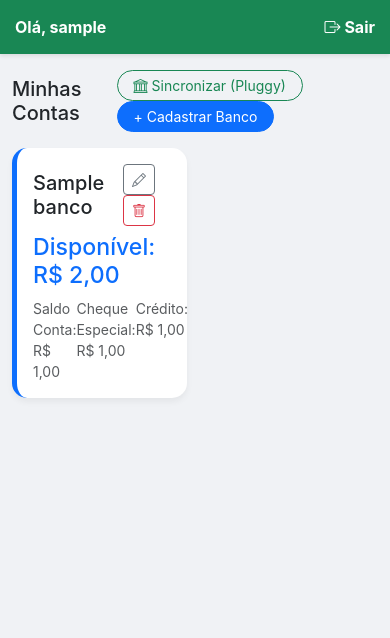
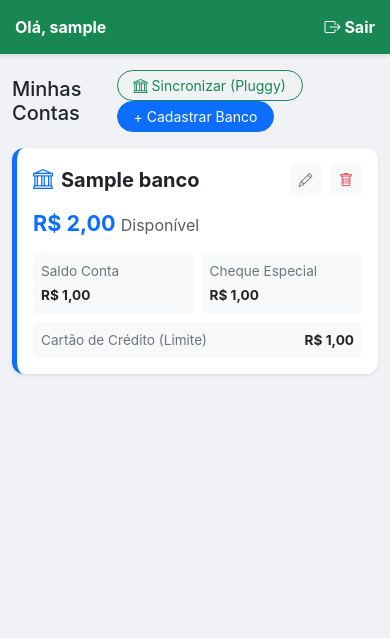
Before and after one commit to teddywhering-sketch/TecWorld, a Django app: page /financeiro/painel/ in a window 390 px wide, after a click on "Bancos". Shown: the top 638 px of the page. Run offline with Django 5.2, Linux system fonts and the light colour scheme; a user stored in the database is signed in; tables that the repository leaves empty hold one stand-in row (values such as "Sample post"); some libraries are stand-ins or nearby versions.

Commit message:
style: fix bank cards layout on mobile

```diff
--- a/templates/teddyfinanca/dashboard.html
+++ b/templates/teddyfinanca/dashboard.html
@@ -334,21 +334,38 @@
 
             <div class="row g-3 mb-4">
                 {% for banco in bancos %}
-                <div class="col-6 col-md-3">
-                    <div class="card summary-card border-primary" style="border-left: 5px solid #0d6efd !important;">
-                        <div class="card-body">
-                            <div class="d-flex justify-content-between align-items-center mb-2">
-                                <h5 class="card-title mb-0">{{ banco.nome }}</h5>
+                <div class="col-12 col-md-6 mb-3">
+                    <div class="card summary-card border-primary shadow-sm h-100" style="border-left: 5px solid #0d6efd !important; border-radius: 12px;">
+                        <div class="card-body p-3">
+                            <div class="d-flex justify-content-between align-items-center mb-3">
+                                <h5 class="card-title mb-0 text-dark fw-bold"><i class="bi bi-bank me-2 text-primary"></i>{{ banco.nome }}</h5>
                                 <div>
-                                    <button class="btn btn-sm btn-outline-secondary me-1" data-bs-toggle="modal" data-bs-target="#modalEditarBanco{{ banco.id }}"><i class="bi bi-pencil"></i></button>
-                                    <a href="{% url 'teddyfinanca:deletar_banco' banco.id %}" class="btn btn-sm btn-outline-danger" onclick="return confirm('Tem certeza que deseja deletar o banco {{ banco.nome }}?')"><i class="bi bi-trash"></i></a>
+                                    <button class="btn btn-sm btn-light me-1 text-secondary" data-bs-toggle="modal" data-bs-target="#modalEditarBanco{{ banco.id }}"><i class="bi bi-pencil"></i></button>
+                                    <a href="{% url 'teddyfinanca:deletar_banco' banco.id %}" class="btn btn-sm btn-light text-danger" onclick="return confirm('Tem certeza que deseja deletar o banco {{ banco.nome }}?')"><i class="bi bi-trash"></i></a>
                                 </div>
                             </div>
-                            <h3 class="text-primary mb-2">Disponível: R$ {{ banco.disponivel|floatformat:"2g" }}</h3>
-                            <div class="d-flex justify-content-between text-muted small">
-                                <span>Saldo Conta: R$ {{ banco.saldo_atual|floatformat:"2g" }}</span>
-                                <span>Cheque Especial: R$ {{ banco.limite_cheque_especial|floatformat:"2g" }}</span>
-                                <span>Crédito: R$ {{ banco.limite_credito|floatformat:"2g" }}</span>
+
+                            <h4 class="text-primary mb-3 fw-bold">R$ {{ banco.disponivel|floatformat:"2g" }} <small class="text-muted fs-6 fw-normal">Disponível</small></h4>
+
+                            <div class="row g-2 text-muted small" style="font-size: 0.85rem;">
+                                <div class="col-6">
+                                    <div class="p-2 rounded" style="background-color: #f8f9fa;">
+                                        <span class="d-block text-secondary mb-1">Saldo Conta</span>
+                                        <span class="fw-bold text-dark">R$ {{ banco.saldo_atual|floatformat:"2g" }}</span>
+                                    </div>
+                                </div>
+                                <div class="col-6">
+                                    <div class="p-2 rounded" style="background-color: #f8f9fa;">
+                                        <span class="d-block text-secondary mb-1">Cheque Especial</span>
+                                        <span class="fw-bold text-dark">R$ {{ banco.limite_cheque_especial|floatformat:"2g" }}</span>
+                                    </div>
+                                </div>
+                                <div class="col-12">
+                                    <div class="p-2 rounded d-flex justify-content-between align-items-center" style="background-color: #f8f9fa;">
+                                        <span class="text-secondary">Cartão de Crédito (Limite)</span>
+                                        <span class="fw-bold text-dark">R$ {{ banco.limite_credito|floatformat:"2g" }}</span>
+                                    </div>
+                                </div>
                             </div>
                         </div>
                     </div>
```
